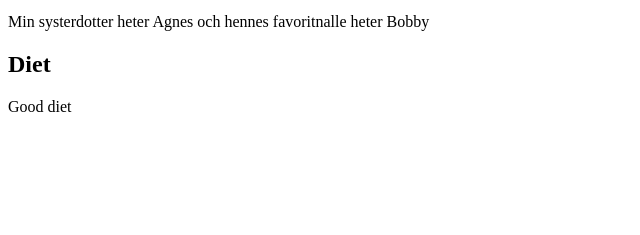
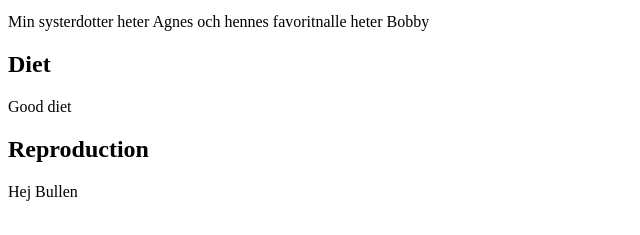
Before and after one commit to alexanderwirdemo/Jerboa, a plain HTML site: page index.html in a window 1280 px wide. Shown: the part 87-322 px from the top of the page, without its empty margins (0-640 px from the left). Drawn offline with Linux system fonts and the light colour scheme.

Commit message:
Reproduction

```diff
--- a/index.html
+++ b/index.html
@@ -3,3 +3,5 @@
 <p>Min systerdotter heter Agnes och hennes favoritnalle heter Bobby</p>
 <h2>Diet</h2>
 <p>Good diet</p>
+<h2>Reproduction</h2>
+<p>Hej Bullen</p>
```
